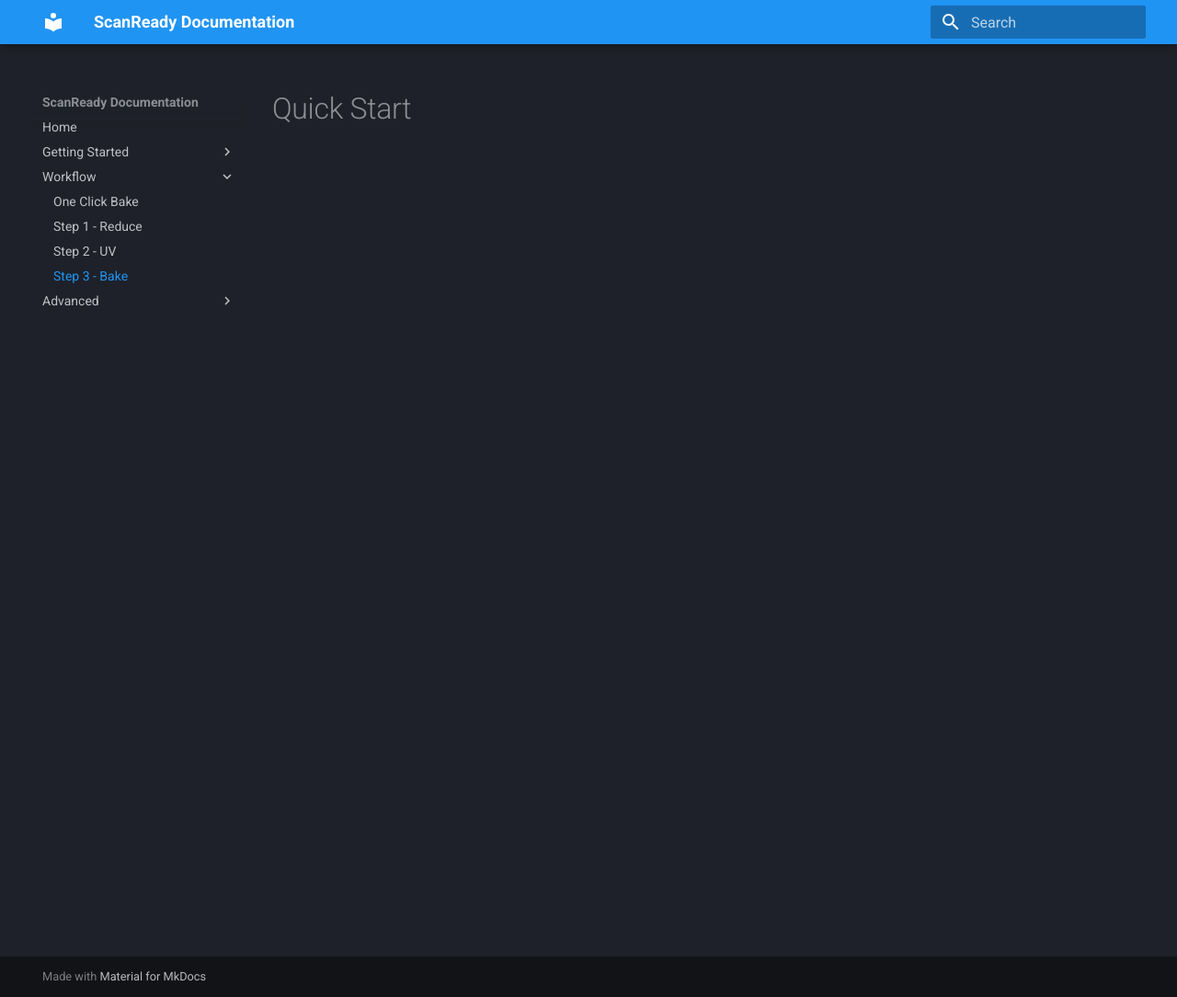
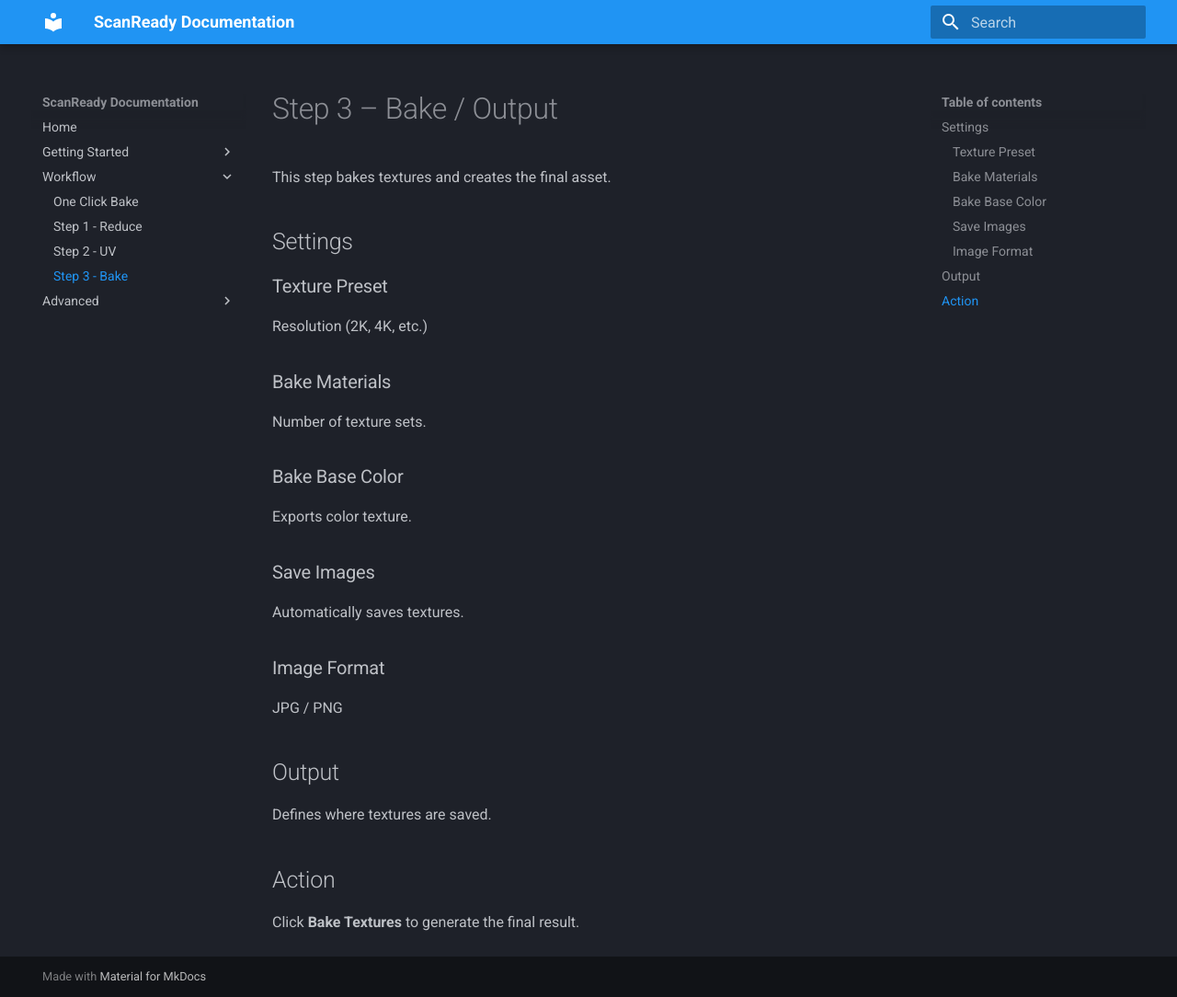
Before and after one commit to marioschiano/scanready-docs, an MkDocs documentation site: the page built from docs/step3.md, in a window 1280 px wide and 1084 px high. Shown: the whole window at 92% size. Built offline with MkDocs 1.6.1 and Material for MkDocs 9.7.7, drawn with Linux system fonts in a browser that asks for light colours.

Commit message:
Update step3.md

```diff
--- a/docs/step3.md
+++ b/docs/step3.md
@@ -1 +1,28 @@
-# Quick Start
+# Step 3 – Bake / Output
+
+This step bakes textures and creates the final asset.
+
+## Settings
+
+### Texture Preset
+Resolution (2K, 4K, etc.)
+
+### Bake Materials
+Number of texture sets.
+
+### Bake Base Color
+Exports color texture.
+
+### Save Images
+Automatically saves textures.
+
+### Image Format
+JPG / PNG
+
+## Output
+
+Defines where textures are saved.
+
+## Action
+
+Click **Bake Textures** to generate the final result.
```
